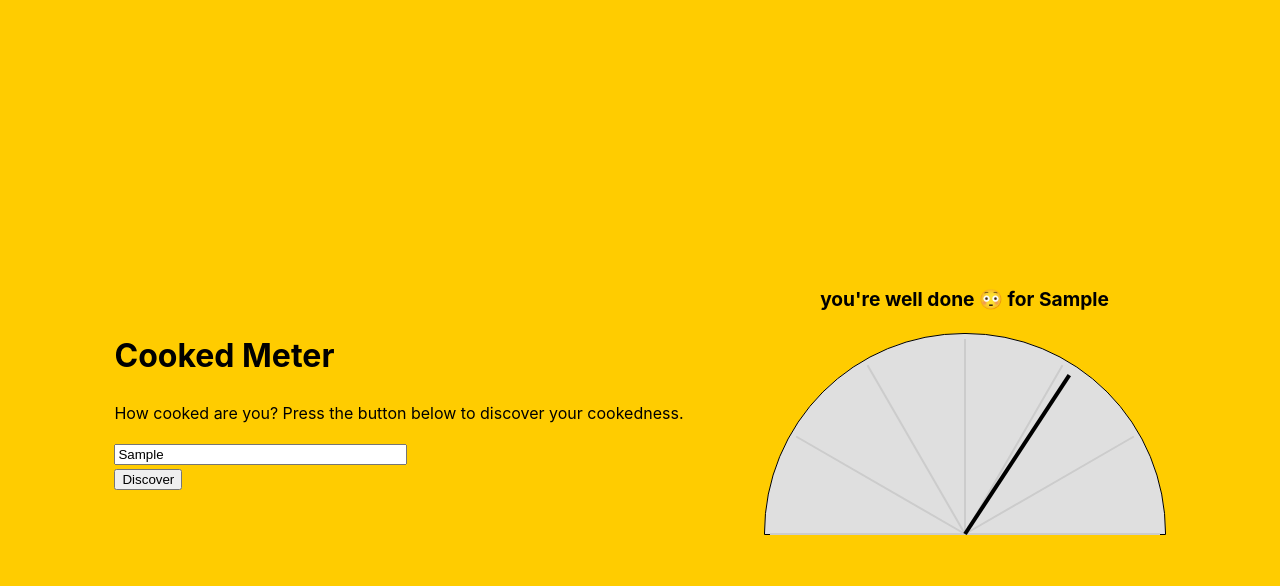
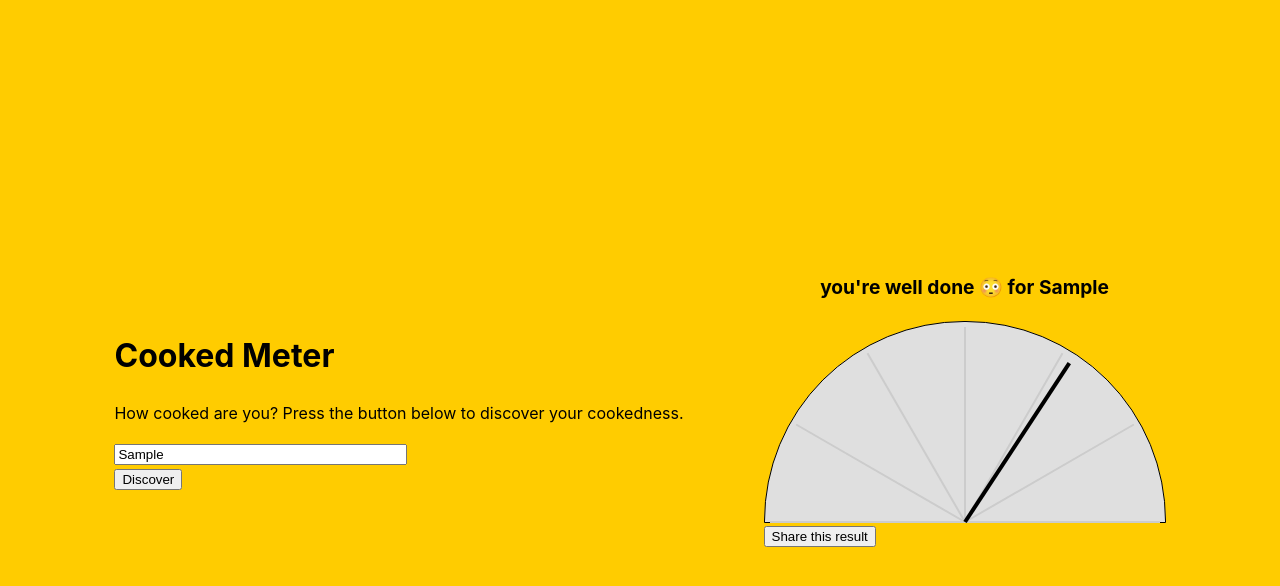
Before and after one commit to jeffrey-zang/cooked-meter, a React (Vite) app: page / in a window 1280 px wide. Both pictures are taken after typing "Sample" into the empty fields and a click on the button "Discover". Shown: the top 586 px of the page. Built offline with nearby package versions, Linux system fonts and the light colour scheme.

Commit message:
feat: share button

```diff
--- a/src/App.jsx
+++ b/src/App.jsx
@@ -74,7 +74,13 @@ const App = () => {
           <div className="line" style={{ transform: 'translateX(-50%) translateY(3rem) rotate(90deg)' }}></div>
           <div className="line" style={{ transform: 'translateX(-50%) translateY(3rem) rotate(-90deg)' }}></div>
         </div>
-        {/* <button>Share this result</button> */}
+        {
+          (input && cooked[1] !== "How cooked are you?") && <button onClick={
+            () => {
+              navigator.clipboard.writeText(`${cooked[1]} https://cooked.jeffz.dev/`);
+            }
+          }>Share this result</button>
+        }
       </div>
     </div>
   );
```
